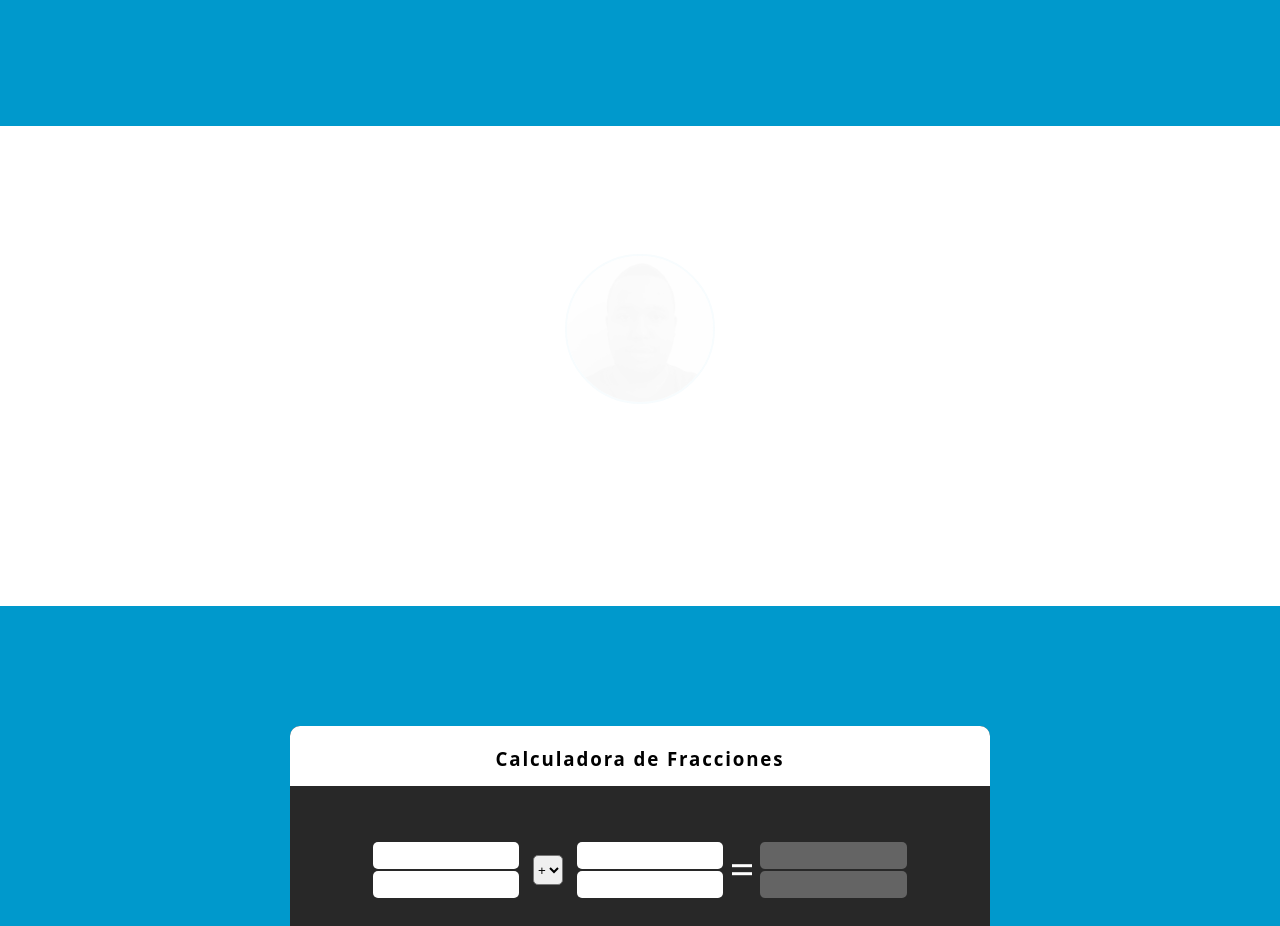
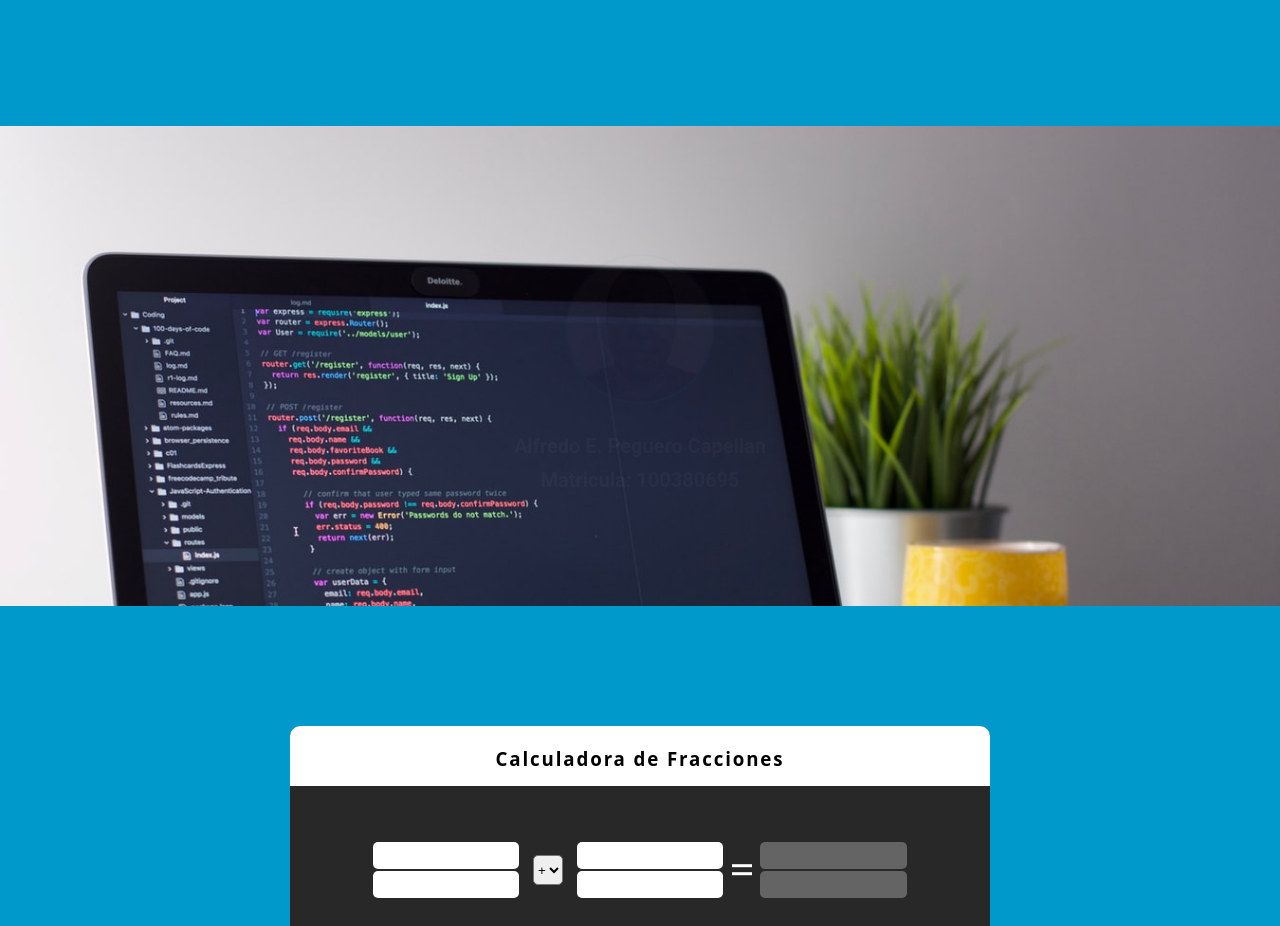
Before and after one commit to alfre26/ProyectoParcial, a plain HTML site: page index.html in a window 1280 px wide. Shown: the part 1700-2626 px from the top of the page. Drawn offline with nearby package versions, Linux system fonts and the light colour scheme; the site is published under a folder, as on GitHub Pages, so addresses that start at the root find nothing.

Commit message:
Update style.css

```diff
--- a/css/style.css
+++ b/css/style.css
@@ -164,7 +164,7 @@ body {
 /* ------------------------- Section Estudiante ------------------------ */
 .estudiante{
   min-height: 60vh;
-  background: url("/img/bg-student.jpg");
+  background: url("../img/bg-student.jpg");
   background-attachment: fixed;
   background-size: cover;
 }
```
